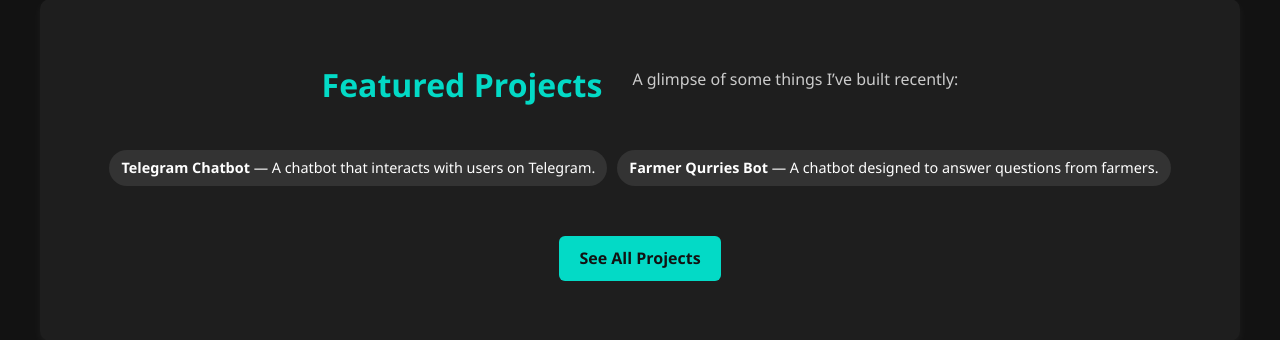
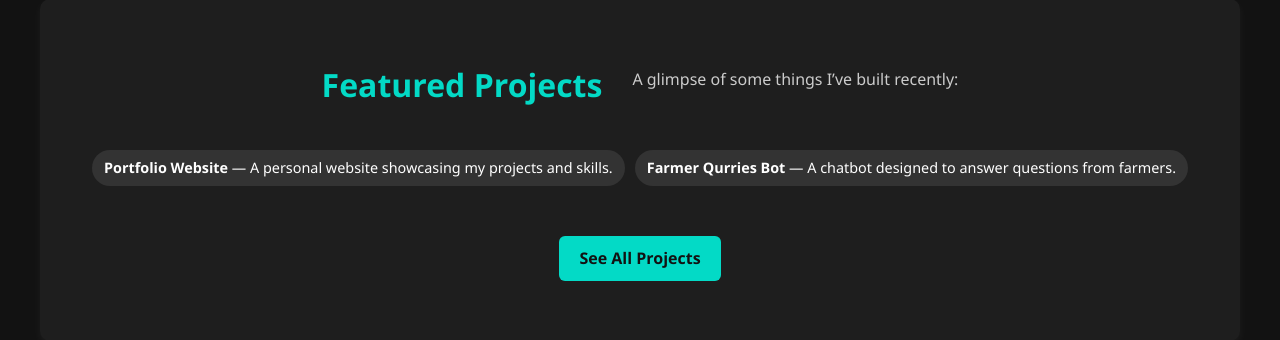
Before and after one commit to keerthivasan91/Personal-Website, a Flask app: page / in a window 1280 px wide. Shown: the part 1119-1459 px from the top of the page. Run offline with Flask 3, Linux system fonts and the light colour scheme.

Commit message:
fix: update featured projects list to include Portfolio Website

```diff
--- a/templates/index.html
+++ b/templates/index.html
@@ -50,7 +50,7 @@
       <h2 class="section-title">Featured Projects</h2>
       <p class="introduction">A glimpse of some things I’ve built recently:</p>
       <ul class="skill-tags vertical">
-        <li><strong>Telegram Chatbot</strong> — A chatbot that interacts with users on Telegram.</li>
+        <li><strong>Portfolio Website</strong> — A personal website showcasing my projects and skills.</li>
         <li><strong>Farmer Qurries Bot</strong> — A chatbot designed to answer questions from farmers.</li>
       </ul>
       <div class="cta-section">
```
